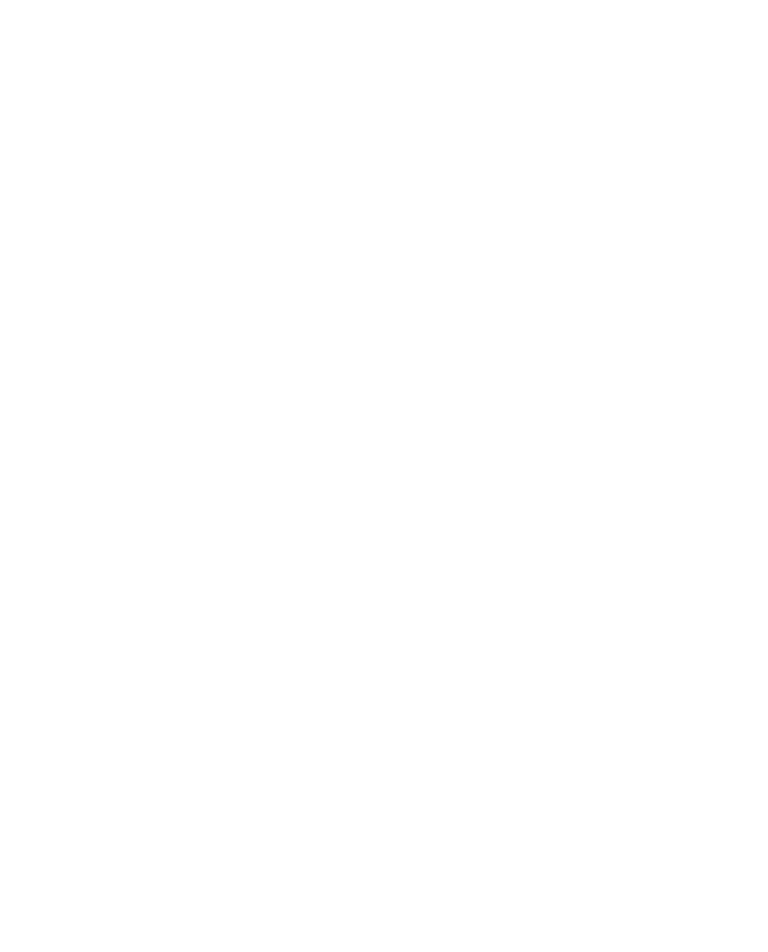
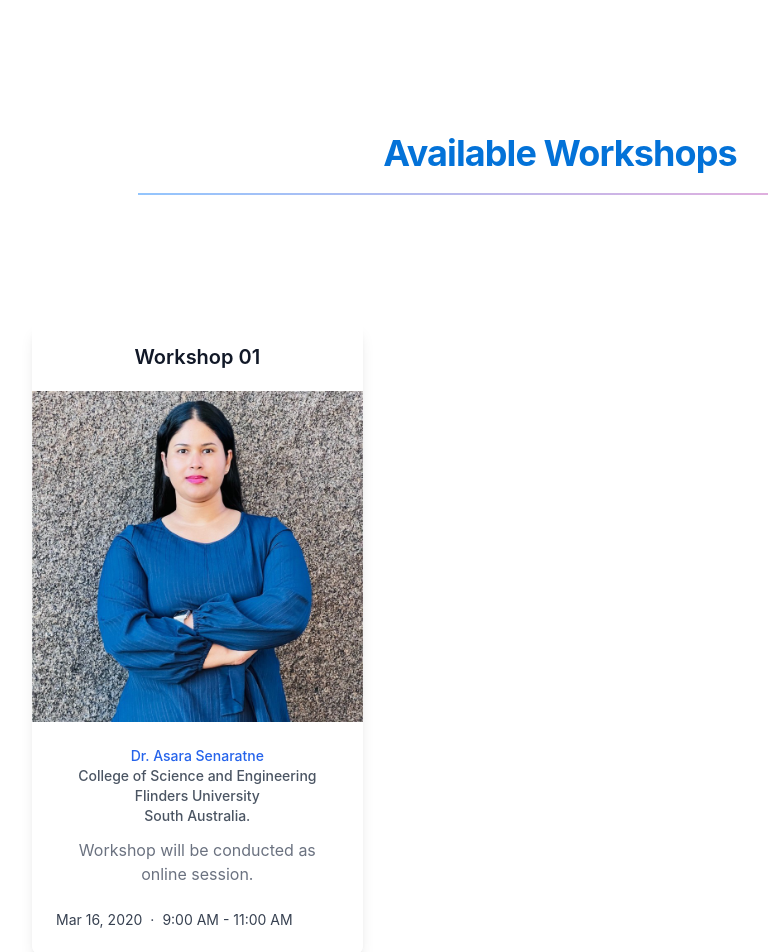
Before and after one commit to lakminagamage/ICITR_24_OW, a Next.js app: page /workshops in a window 1280 px wide. Shown: the part 860-1812 px from the top of the page, without its empty margins (80-848 px from the left). Before the commit the page ends 800 px from the top, so only its background shows below. Built offline with nearby package versions, Linux system fonts and the light colour scheme.

Commit message:
Update workshops page layout and content

```diff
--- a/src/components/Navbar.jsx
+++ b/src/components/Navbar.jsx
@@ -8,7 +8,7 @@
 const navigation = [
   { name: "HOME", href: "/" },
   { name: "FOR AUTHORS", href: "/paperSubmission" },
-  { name: "WORKSHOPS", href: "/" },
+  { name: "WORKSHOPS", href: "/workshops" },
   { name: "PAST ABSTRACTS", href: "/pastAbstracts" },
   { name: "COMMITTEE", href: "/committee" },
   { name: "CONTACT US", href: "/contacts" },
--- /dev/null
+++ b/src/components/WorkshopLayout.jsx
@@ -0,0 +1,76 @@
+const posts = [
+
+    {
+        id: 1,
+        title: 'Workshop 01',
+        href: '#',
+        description:
+          'Workshop will be conducted as online session. ',
+        date: 'Mar 16, 2020',
+        datetime: '2020-03-16',
+        time: '9:00 AM - 11:00 AM',
+        category: { title: 'Marketing', href: '#' },
+        author: {
+          name: ' Dr. Asara Senaratne',
+          role: 'College of Science and Engineering,Flinders University,South Australia.',
+          href: '#',
+          imageUrl:
+            'img/speakers/Asara.jpeg',
+        },
+      },
+
+
+    // More posts...
+  ]
+
+  export default function WorkshopLayout() {
+    return (
+      <div className="relative isolate bg-white px-6 py-24 sm:py-32 lg:px-20">
+        <div className="mx-auto px-6 lg:px-8">
+          <div className="mx-auto lg:mx-0">
+            <h2 className="text-3xl font-bold tracking-tight text-blue-primary sm:text-4xl">Available Workshops</h2>
+
+          </div>
+          {/* hr */}
+      <div
+        className="mx-auto h-0.5 bg-gradient-to-r from-blue-300 to-pink-300 mb-8 mt-5"
+        style={{ width: "80%" }}
+      ></div>
+      {/* hr */}
+          <div className="mx-auto mt-10 grid justify-center max-w-6xl gap-8 pt-10 sm:mt-16 sm:pt-16 lg:grid-cols-3">
+            {posts.map((post) => (
+              <article key={post.id} className="flex flex-col overflow-hidden rounded-lg shadow-lg">
+                <p className="text-xl font-semibold text-gray-900 mt-5">{post.title}</p>
+                <div className="flex-shrink-0 mt-5">
+                  <img className="h-50 w-full object-cover" src={post.author.imageUrl} alt="" />
+                </div>
+                <div className="flex flex-1 flex-col justify-between bg-white p-6">
+                  <div className="flex-1">
+                    <p className="text-sm font-medium text-blue-600">
+                      <a href={post.author.href} className="hover:underline">
+                        {post.author.name}
+                      </a>
+                      {post.author.role.split(',').map((role, index) => (
+                      <p key={index} className="text-gray-600">{role.trim()}</p>
+                    ))}
+                    </p>
+                    <a href={post.href} className="block mt-2">
+                      <p className="mt-3 text-base text-gray-500">{post.description}</p>
+                    </a>
+                  </div>
+                  <div className="mt-6 flex items-center">
+                    <div className="flex space-x-2 text-sm text-gray-700">
+                      <time dateTime={post.datetime}>{post.date}</time>
+                      <span aria-hidden="true">&middot;</span>
+                      <span>{post.time}</span>
+                    </div>
+                  </div>
+
+                </div>
+              </article>
+            ))}
+          </div>
+        </div>
+      </div>
+    )
+  }
--- a/src/pages/workshops.jsx
+++ b/src/pages/workshops.jsx
@@ -1,7 +1,13 @@
+import Hero from "@/components/Hero";
+import WorkshopLayout from "@/components/WorkshopLayout";
+import Footer from "@/components/Footer";
+
 function workshops() {
     return (
-        <div>
-            Coming Soon
+        <div className="text-center">
+            <Hero subtitle="Join with Our Workshops" />
+            <WorkshopLayout/>
+            <Footer />
         </div>
     );
 }
```
Also changed, not shown: public/img/speakers/Asara.jpeg (added).
